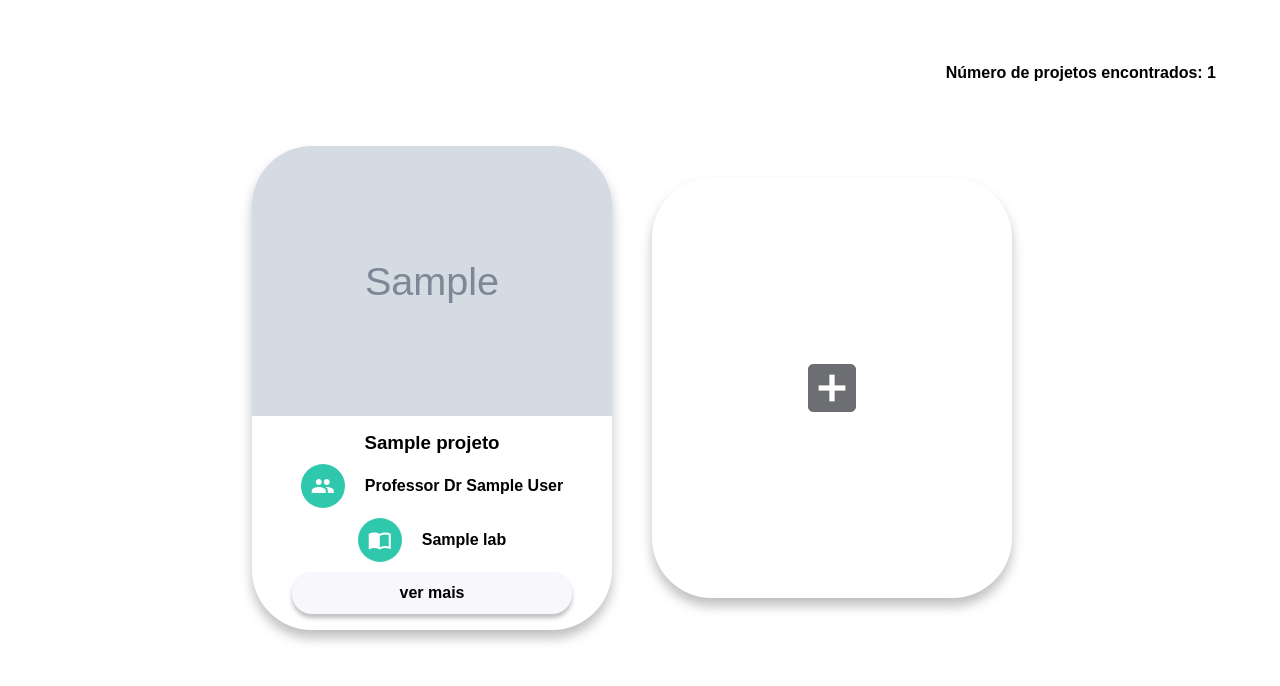
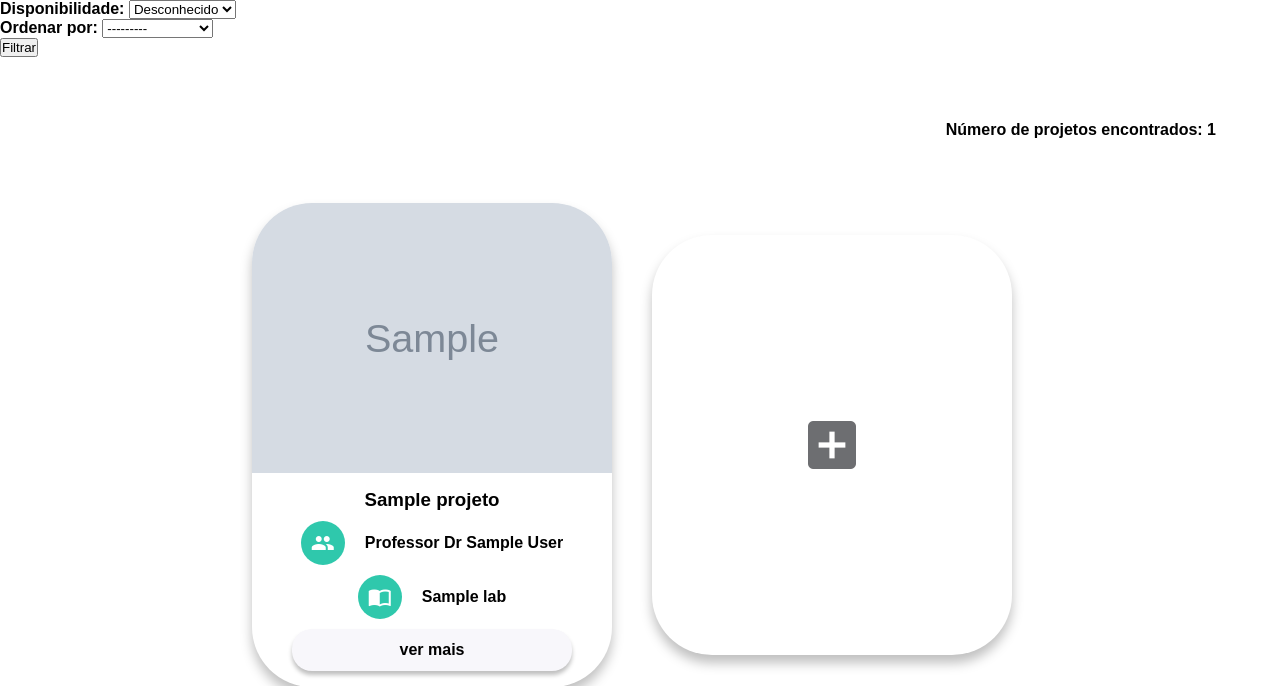
Before and after one commit to Eduds007/icfinder, a Django app: page / in a window 1280 px wide. Shown: the part 110-796 px from the top of the page. Before the commit the page ends 753 px from the top, so only its background shows below. Run offline with Django 4.2, Linux system fonts and the light colour scheme; a user stored in the database is signed in; tables that the repository leaves empty hold one stand-in row (values such as "Sample post"); grey boxes marked "Sample" are stand-in pictures; parts of the project's set-up code (start-up, migrations or seed data) failed here and were passed over.

Commit message:
add: filter

```diff
--- /dev/null
+++ b/icfinder_app/filters.py
@@ -0,0 +1,17 @@
+import django_filters
+from .models import Projeto
+
+class ProjetoFilter(django_filters.FilterSet):
+    disponibilidade = django_filters.BooleanFilter(field_name='vagas', label='Disponibilidade', lookup_expr='gt')
+    ordem = django_filters.OrderingFilter(
+        choices=(
+            ('-date', 'Mais Recentes'),
+            ('date', 'Mais Antigos'),
+        ),
+        field_name='data',
+        label='Ordenar por',
+    )
+
+    class Meta:
+        model =  Projeto
+        fields = []
--- a/icfinder_app/templates/icfinder_app/index.html
+++ b/icfinder_app/templates/icfinder_app/index.html
@@ -10,6 +10,11 @@ Página Inicial
 {% endblock pagestyle %}
 
 {% block content %}
+
+<form method="get">
+  {{ filter.form.as_p }}
+  <button type="submit">Filtrar</button>
+</form>
 
   <p class="encontrados">Número de projetos encontrados: {{ num_projetos }}</p>
 
--- a/icfinder_app/views.py
+++ b/icfinder_app/views.py
@@ -14,6 +14,9 @@ from django.contrib.auth.mixins import LoginRequiredMixin
 from django.shortcuts import get_object_or_404
 from django.http import HttpResponseRedirect
 from django.db.models import Prefetch
+from .filters import ProjetoFilter
+from django_filters.views import FilterView
+
 def custom_logout(request):
     logout(request)
     return redirect(settings.LOGOUT_REDIRECT_URL)
@@ -157,21 +160,23 @@ class ProfessorRegistrationView(FormView):
         # Redirect to the success URL
         return redirect('index')
 
-class Index(LoginRequiredMixin, generic.ListView):
+class Index(LoginRequiredMixin, FilterView):
     model = Projeto
     template_name = 'icfinder_app/index.html'
+    filterset_class = ProjetoFilter
     context_object_name = 'projetos'
 
 
+
+    def get_queryset(self):
+        queryset = super().get_queryset()
+        queryset = queryset.prefetch_related(Prefetch("inscritos", queryset=InscricaoProjeto.objects.filter(estado='pendente')))
+        return queryset
+
     def get_context_data(self, **kwargs: Any) -> dict[str, Any]:
         context = super().get_context_data(**kwargs)
-        context['num_projetos'] = self.get_queryset().count()
+        context['num_projetos'] = self.get_queryset().filter(self.filterset_class(self.request.GET).qs.query.where).count()
         return context
-
-    def get_queryset(self):
-        queryset = Projeto.objects.prefetch_related(Prefetch("inscritos", queryset=InscricaoProjeto.objects.filter(estado='pendente')))
-        return queryset
-
 class ProfessorTokenView(CreateView):
     model = Professor
     form_class = ProfessorTokenForm
```
